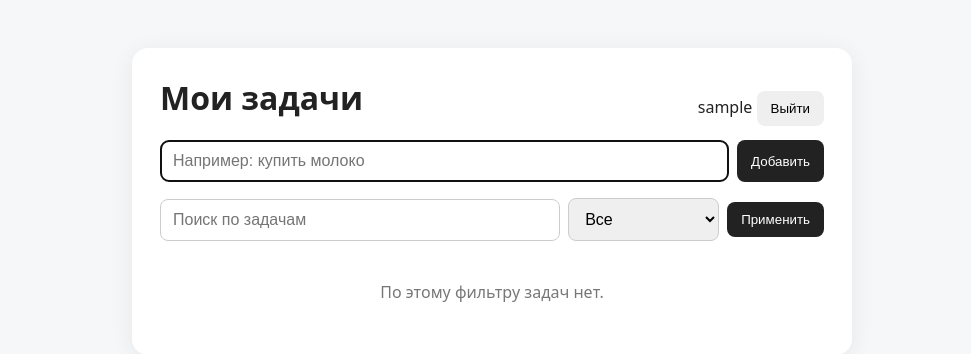
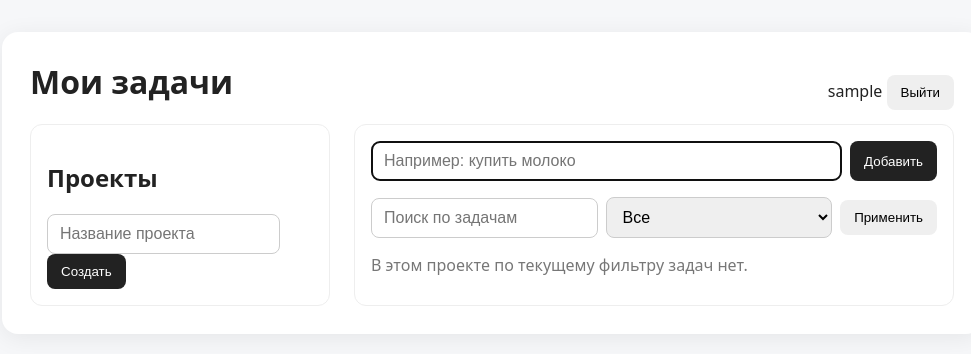
Before and after one commit to Koteyka125/ChatGPT-Coding-Test, a Flask app: page / in a window 1280 px wide. Shown: the top 354 px of the page, without its empty margins (148-1119 px from the left). Run offline with Flask 3, Linux system fonts and the light colour scheme; the visitor is signed in with stand-in values (Sample User, id 1); some libraries are stand-ins or nearby versions.

Commit message:
Add project collaboration UI

```diff
--- a/templates/index.html
+++ b/templates/index.html
@@ -5,44 +5,86 @@
   <meta name="viewport" content="width=device-width, initial-scale=1">
   <title>Мои задачи</title>
   <style>
-    body { font-family: system-ui, sans-serif; max-width: 720px; margin: 48px auto; padding: 0 20px; background: #f6f7f9; color: #222; }
+    body { font-family: system-ui, sans-serif; max-width: 980px; margin: 32px auto; padding: 0 20px; background: #f6f7f9; color: #222; }
     main { background: white; padding: 28px; border-radius: 16px; box-shadow: 0 4px 24px #00000012; }
     header { display: flex; justify-content: space-between; align-items: center; gap: 16px; }
     h1 { margin-top: 0; }
-    form.add, form.filters { display: flex; gap: 8px; margin-bottom: 16px; }
+    .grid { display: grid; grid-template-columns: 1fr 2fr; gap: 24px; }
+    .panel { border: 1px solid #eee; border-radius: 12px; padding: 16px; }
+    form.add, form.filters, form.inline { display: flex; gap: 8px; margin-bottom: 16px; }
     form.filters { align-items: center; flex-wrap: wrap; }
-    input { flex: 1; padding: 11px 12px; border: 1px solid #ccc; border-radius: 8px; font-size: 16px; }
-    select { padding: 11px 12px; border: 1px solid #ccc; border-radius: 8px; font-size: 16px; }
+    input, select { flex: 1; min-width: 0; padding: 10px 12px; border: 1px solid #ccc; border-radius: 8px; font-size: 16px; }
     button { padding: 10px 14px; border: 0; border-radius: 8px; cursor: pointer; }
-    .add button, .filters button { background: #222; color: white; }
+    .primary { background: #222; color: white; }
     ul { list-style: none; padding: 0; margin: 0; }
     li { display: flex; align-items: center; gap: 10px; padding: 12px 0; border-bottom: 1px solid #eee; flex-wrap: wrap; }
     li:last-child { border-bottom: 0; }
     .title { flex: 1; min-width: 180px; }
     .done .title { text-decoration: line-through; opacity: .5; }
     .actions { display: flex; gap: 6px; }
-    .edit-form { flex: 1 1 100%; display: none; gap: 8px; }
-    .edit-form.visible { display: flex; }
-    .empty { color: #777; text-align: center; padding: 24px 0; }
+    .muted, .empty { color: #777; }
+    .project.active { font-weight: 700; }
+    .badge { display: inline-block; padding: 3px 8px; border-radius: 999px; background: #eee; font-size: 12px; }
+    @media (max-width: 760px) { .grid { grid-template-columns: 1fr; } }
   </style>
 </head>
 <body>
 <main>
   <header>
+    <div>
       <h1>Мои задачи</h1>
+      {% if selected_project %}<div class="muted">Проект: <strong>{{ selected_project.name }}</strong></div>{% endif %}
+    </div>
     <div>
       <span>{{ username }}</span>
+      {% if pending_invites %}
+        <a href="{{ url_for('invitations') }}">Приглашения ({{ pending_invites }})</a>
+      {% endif %}
       <form method="post" action="{{ url_for('logout') }}" style="display:inline">
         <input type="hidden" name="csrf_token" value="{{ session.csrf_token }}">
         <button type="submit">Выйти</button>
       </form>
     </div>
   </header>
+
+  <div class="grid">
+    <aside class="panel">
+      <h2>Проекты</h2>
+      <ul>
+        {% for project in projects %}
+        <li class="project {% if selected_project and project.id == selected_project.id %}active{% endif %}">
+          <form method="post" action="{{ url_for('select_project', project_id=project.id) }}">
+            <input type="hidden" name="csrf_token" value="{{ session.csrf_token }}">
+            <button type="submit">{{ project.name }}</button>
+          </form>
+        </li>
+        {% endfor %}
+      </ul>
+
+      <form method="post" action="{{ url_for('create_project') }}">
+        <input type="hidden" name="csrf_token" value="{{ session.csrf_token }}">
+        <input name="name" placeholder="Название проекта" maxlength="120" required>
+        <button class="primary" type="submit">Создать</button>
+      </form>
+
+      {% if selected_project %}
+      <h3>Пригласить</h3>
+      <form method="post" action="{{ url_for('invite_to_project', project_id=selected_project.id) }}">
+        <input type="hidden" name="csrf_token" value="{{ session.csrf_token }}">
+        <input name="username" placeholder="Имя пользователя" maxlength="80" required>
+        <button type="submit">Отправить</button>
+      </form>
+      <p class="muted">Владелец проекта может отправлять приглашения другим пользователям.</p>
+      {% endif %}
+    </aside>
+
+    <section class="panel">
       <form class="add" method="post" action="{{ url_for('create_task') }}">
         <input type="hidden" name="csrf_token" value="{{ session.csrf_token }}">
         <input name="title" placeholder="Например: купить молоко" maxlength="200" required autofocus>
-    <button type="submit">Добавить</button>
+        <button class="primary" type="submit">Добавить</button>
       </form>
+
       <form class="filters" method="get" action="{{ url_for('index') }}">
         <input name="q" value="{{ search }}" placeholder="Поиск по задачам">
         <select name="status">
@@ -52,6 +94,7 @@
         </select>
         <button type="submit">Применить</button>
       </form>
+
       {% if tasks %}
       <ul>
         {% for task in tasks %}
@@ -61,22 +104,24 @@
             <button type="submit" aria-label="Изменить статус">{{ '☑' if task.done else '☐' }}</button>
           </form>
           <span class="title">{{ task.title }}</span>
-      <button type="button" onclick="document.getElementById('edit-{{ task.id }}').classList.toggle('visible')">Изменить</button>
+          <button type="button" onclick="document.getElementById('edit-{{ task.id }}').hidden = !document.getElementById('edit-{{ task.id }}').hidden">Изменить</button>
+          <form id="edit-{{ task.id }}" method="post" action="{{ url_for('edit_task', task_id=task.id) }}" hidden>
+            <input type="hidden" name="csrf_token" value="{{ session.csrf_token }}">
+            <input name="title" value="{{ task.title }}" maxlength="500" required aria-label="Новое название задачи">
+            <button type="submit">Сохранить</button>
+          </form>
           <form class="actions" method="post" action="{{ url_for('delete_task', task_id=task.id) }}">
             <input type="hidden" name="csrf_token" value="{{ session.csrf_token }}">
             <button type="submit" aria-label="Удалить задачу">Удалить</button>
-      </form>
-      <form class="edit-form" id="edit-{{ task.id }}" method="post" action="{{ url_for('edit_task', task_id=task.id) }}">
-        <input type="hidden" name="csrf_token" value="{{ session.csrf_token }}">
-        <input name="title" value="{{ task.title }}" maxlength="500" required aria-label="Новое название задачи">
-        <button type="submit">Сохранить</button>
           </form>
         </li>
         {% endfor %}
       </ul>
       {% else %}
-    <div class="empty">По этому фильтру задач нет.</div>
+        <div class="empty">В этом проекте по текущему фильтру задач нет.</div>
       {% endif %}
+    </section>
+  </div>
 </main>
 </body>
 </html>
```
Lines whose indentation alone changed are shown as unchanged.
